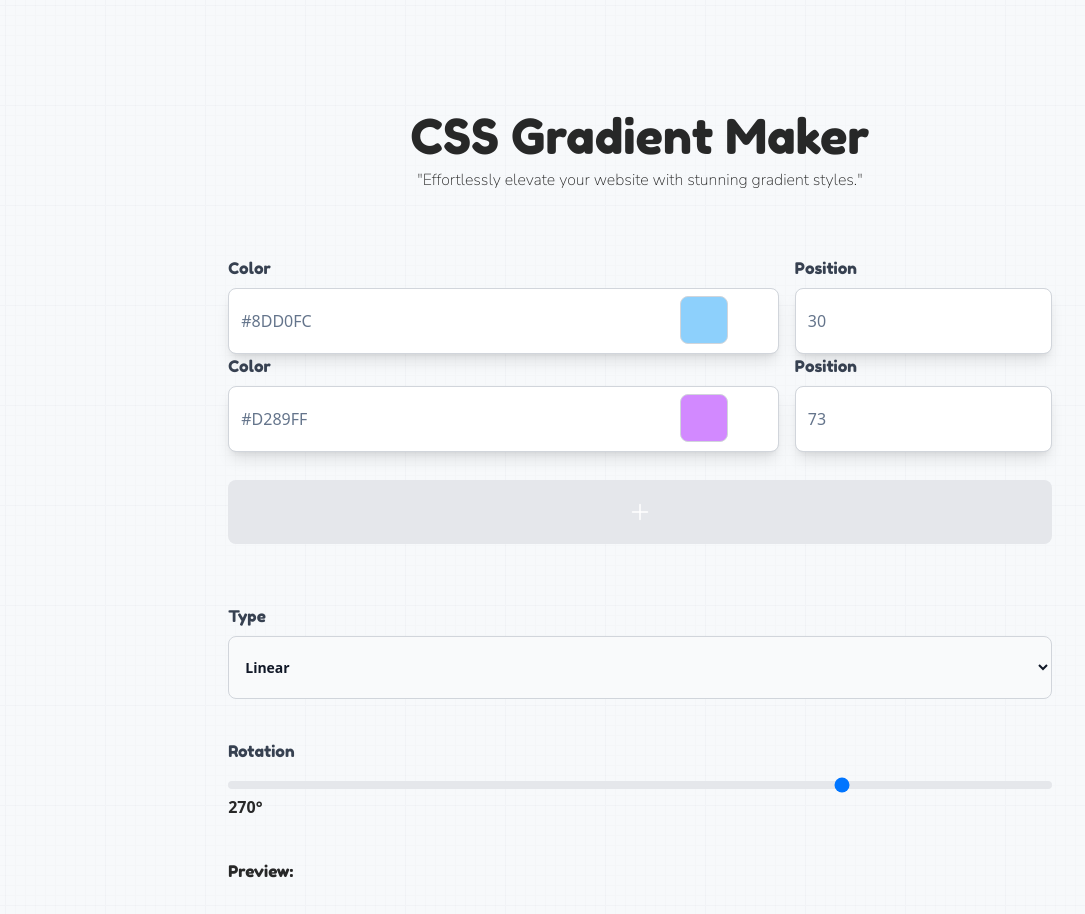
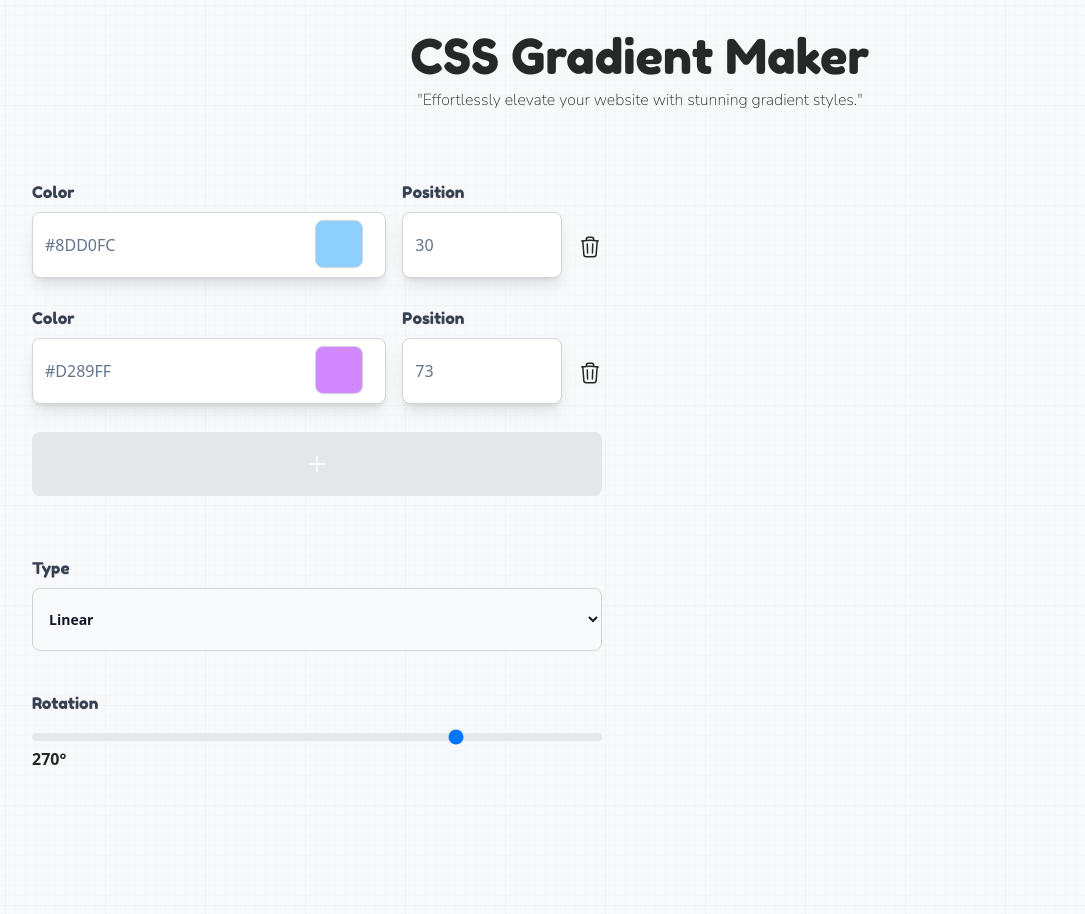
Before and after one commit to seya101/colorgenerator, a Vue app: page / in a window 1280 px wide. Shown: the top 914 px of the page, without its empty margins (0-1085 px from the left). Built offline with nearby package versions, Linux system fonts and the light colour scheme.

Commit message:
fix preview

```diff
--- a/index.html
+++ b/index.html
@@ -4,7 +4,7 @@
     <meta charset="UTF-8" />
     <link rel="icon" type="image/svg+xml" href="/vite.svg" />
     <meta name="viewport" content="width=device-width, initial-scale=1.0" />
-    <title>Vite + Vue</title>
+    <title>CSS Gradient Maker | Hosea Patricia Corpuz</title>
     <link href="https://fonts.googleapis.com/css2?family=Fredoka+One&family=Nunito+Sans:wght@200&display=swap" rel="stylesheet">
   </head>
   <body>
--- a/package.json
+++ b/package.json
@@ -10,7 +10,8 @@
   },
   "dependencies": {
     "clipboard": "^2.0.11",
-    "vue": "^3.2.45"
+    "vue": "^3.2.45",
+    "vue-basic-alert": "^1.1.0"
   },
   "devDependencies": {
     "@vitejs/plugin-vue": "^4.0.0",
--- a/src/App.vue
+++ b/src/App.vue
@@ -1,17 +1,17 @@
 <template>
 <div class="">
 	<!-- Title -->
-	<div class="mt-20 mb-16 text-center">
+	<div class="mb-10 text-center">
 		<h2 class="font-bold text-5xl font-fredoka-one">CSS Gradient Maker</h2>
 		<p class="mt-2 font-nunito-sans">"Effortlessly elevate your website with stunning gradient styles."</p>
 	</div>
 
-
-		<div class="w-full text-left">
-
+		<div class="w-full">
+		<div class="flex flex-row flex-wrap lg:gap-28 gap-4">
+			<section>
 			<!-- Input Color -->
-			<div class="flex flex-wrap gap-4" v-for="(colorValues, index) in colorInput" :key="index">
-			<div class="relative grow">
+			<div class="flex flex-row gap-4 " v-for="(colorValues, index) in colorInput" :key="index">
+				<div class="relative w-full mt-7">
 				<label for="colorInput" class="form-label inline-block mb-2 text-gray-700 font-fredoka-one"> Color</label>
 				<input
 				type="text"
@@ -38,12 +38,12 @@
 				v-model="colorValues.color"
 				/>
 				<div
-				class="absolute bottom-[10%] left-[82%] w-12 h-12 border border-solid border-gray-300 rounded-lg"
+					class="absolute bottom-[10%] left-[80%] w-12 h-12 border border-solid border-gray-300 rounded-lg"
 					:style="`background-color:${colorValues.color};`" disabled></div>
 				</div>
 
 				<!-- Color Position-->
-			<div class="">
+				<div class="mt-7">
 					<label for="firstColorPosition" class="form-label inline-block mb-2 text-gray-700 font-fredoka-one">Position</label>
 					<input
 					v-model="colorValues.position"
@@ -69,11 +69,17 @@
 					id="firstColorPosition"
 					/>
 				</div>
+				<!-- Delete -->
+				<div @click="deleteColorInput(index)" class="grid content-center mt-16 hover:text-red-400" >
+				<svg xmlns="http://www.w3.org/2000/svg" fill="none" viewBox="0 0 24 24" stroke-width="1.5" stroke="currentColor" class="w-6 h-6">
+				<path stroke-linecap="round" stroke-linejoin="round" d="M14.74 9l-.346 9m-4.788 0L9.26 9m9.968-3.21c.342.052.682.107 1.022.166m-1.022-.165L18.16 19.673a2.25 2.25 0 01-2.244 2.077H8.084a2.25 2.25 0 01-2.244-2.077L4.772 5.79m14.456 0a48.108 48.108 0 00-3.478-.397m-12 .562c.34-.059.68-.114 1.022-.165m0 0a48.11 48.11 0 013.478-.397m7.5 0v-.916c0-1.18-.91-2.164-2.09-2.201a51.964 51.964 0 00-3.32 0c-1.18.037-2.09 1.022-2.09 2.201v.916m7.5 0a48.667 48.667 0 00-7.5 0" />
+				</svg>
+				</div>
 			</div>
 
 			<!-- Add Color -->
 			<div class="flex justify-center mt-7">
-				<button @click="addColorInput" class="hover:animate-bounce inline-flex items-center justify-center w-full px-3
+				<button @click="addColorInput" class="inline-flex items-center justify-center w-full px-3
 		        py-5 text-white transition-colors duration-150 bg-gray-200 rounded-lg focus:shadow-outline hover:bg-gray-500">
 				<svg xmlns="http://www.w3.org/2000/svg" fill="none" viewBox="0 0 24 24" stroke-width="1.5" stroke="currentColor" class="w-6 h-6">
 				<path stroke-linecap="round" stroke-linejoin="round" d="M12 4.5v15m7.5-7.5h-15" />
@@ -107,25 +113,27 @@
 				<p class="">{{ colorAngle }}&deg;</p>
 			</div>
 
+			</section>
+
+			<section>
 			<!-- Preview -->
-		    <div class="mt-10" >
-
-		    	<h5 class="font-fredoka-one">Preview:</h5>
-
-		    	<!-- <div
-					:style="{background: gradient}"
+		    <div v-if="selectedType === 'linear-gradient'">
+				<h5 class="font-fredoka-one mt-7">Preview:</h5>
+		    	<div
+				 	:style="`background: ${gradient}`"
 					class="w-full h-[300px] border border-solid border-gray-300 rounded-lg shadow-lg bg-slate-50"
 				>
-
-				<p class="grid justify-items-center text-slate-300 mt-32" v-if="!colorInput.color">Ooops! Enter Color Code ;)</p>
-				</div> -->
-				<!-- <div
-					v-else
+				<p class="grid justify-items-center text-slate-300 mt-32" v-if="!gradient">Ooops! Enter Color Code ;)</p>
+				</div>
+			</div>
+		    <div class="mt-10" v-else>
+				<h5 class="font-fredoka-one mt-7">Preview:</h5>
+				<div
+					:style="`background: ${gradientRadial}`"
 					class="w-full h-[300px] border border-solid border-gray-300 rounded-lg shadow-lg bg-slate-50"
-					:style="`background: ${selectedType}(${colorEnter} ${firstColorPosition}%, ${secondColor} ${secondColorPosition}%);`"
 			   	>
-				<p class="grid justify-items-center text-slate-300 mt-32" v-if="!colorInput.color">Ooops! Enter Color Code ;)</p>
-		    	</div> -->
+			   <p class="grid justify-items-center text-slate-300 mt-32" v-if="!gradient">Ooops! Enter Color Code ;)</p>
+			   </div>
 		    </div>
 
 		    <!-- Code -->
@@ -137,21 +145,22 @@
 						background: {{selectedType}}({{ colorAngle }}deg,
 						<span v-for="(colorValues, index) in colorInput" :key="index" >
 							{{ colorValues.color }} {{ colorValues.position }}%{{ (index+1 < colorInput.length) ? ', ' : '' }}
-						</span>
-						);
+						</span>);
 					</code>
 
 					<code id="cssCode" class="" v-else>
-						background: {{selectedType}}(
-						<span v-for="(colorValues, index) in colorInput" :key="index">
+						background: {{selectedType}}(<span v-for="(colorValues, index) in colorInput" :key="index">
 							{{ colorValues.color }} {{ colorValues.position }}%{{ (index+1 < colorInput.length) ? ', ' : '' }}
-						</span>
-						);
+						</span>);
 					</code>
 
 					<button
 					 data-clipboard-action="copy" data-clipboard-target="#cssCode"
-
+					 @click="$refs.alert
+        .showAlert(
+            'success', // There are 4 types of alert: success, info, warning, error
+            'Copied to clipboard', // Size of the icon (px)
+        )"
 						type="button"
 						class=" btn
 						w-26
@@ -170,9 +179,15 @@
 		    	</div>
 
 		    </div>
-
+			</section>
+		</div>
 		</div>
 
+
+    <vue-basic-alert
+       :duration="300"
+       :closeIn="2000"
+       ref="alert" />
 
 </div>
 </template>
@@ -181,11 +196,11 @@
 <script setup>
 import { computed, ref } from 'vue'
 import ClipboardJS from 'clipboard'
+import VueBasicAlert from 'vue-basic-alert'
+// Notif
 
-// const colorEnter = ref('#8DD0FC');
-// const firstColorPosition = ref(30);
-// const secondColor = ref('#D289FF');
-// const secondColorPosition = ref(73);
+
+
 const selectedType = ref('linear-gradient')
 const colorAngle = ref(270);
 
@@ -198,7 +213,6 @@ clipboard.on('success', function(e) {
     console.info('Action:', e.action);
     console.info('Text:', e.text);
     console.info('Trigger:', e.trigger);
-	alert('Copied to clipboard')
     e.clearSelection();
 });
 
@@ -217,15 +231,42 @@ const colorInput = ref([
 ])
 
 const addColorInput = () => {
-	colorInput.value.push({color: '#e263af' , position: 270})
+	colorInput.value.push({color: '#e263af' , position: 20})
 }
 
-// const gradient = computed(() => {
+const deleteColorInput = (index) => {
+	colorInput.value.splice(index, 1)
+	console.log(index)
+}
+
+// Dynamic Preview
+
+const gradient = computed(() => {
+
+	let colors = selectedType.value + '(' + colorAngle.value + 'deg';
+	colorInput.value.forEach((item) => {
+
+		colors += ', ' + item.color + ' ' + item.position + '%';
+
+	})
+	colors += ");";
+	return colors
+
+});
 
 
-// 	colorInput.value.forEach((item, index) => {
-// 	console.log(item.color, index)
-// 	})
-// })
+const gradientRadial = computed(() => {
+
+let colorsRadial = 'radial-gradient(';
+colorInput.value.forEach((item, index) => {
+
+	colorsRadial += ' ' + item.color + ' ' + item.position + '%' + (index+1 < colorInput.value.length ? ', ' : '');
+});
+
+colorsRadial += ");";
+console.log(colorsRadial)
+return colorsRadial
+
+})
 
 </script>
```
Also changed, not shown: 1 other file (tests, documents, lock files or other folders). Lines whose indentation alone changed are shown as unchanged.
